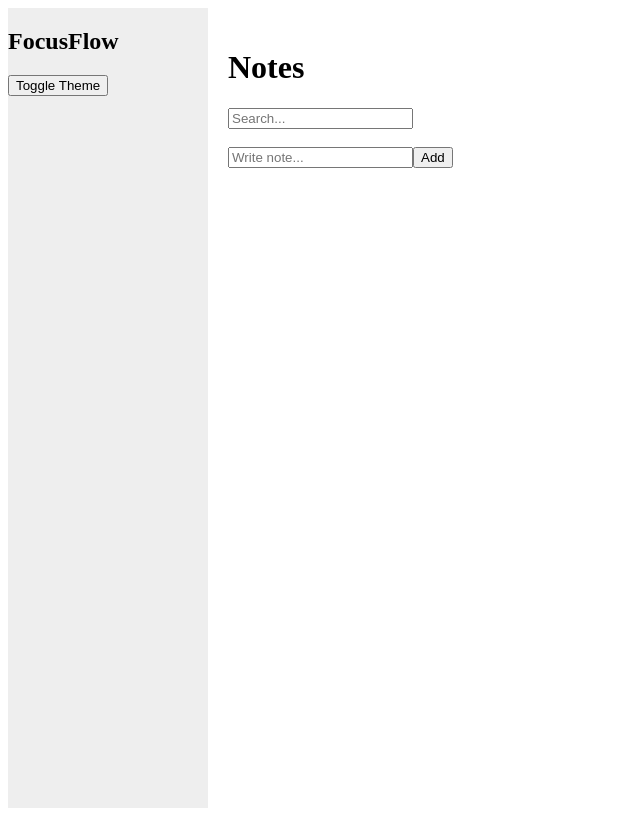
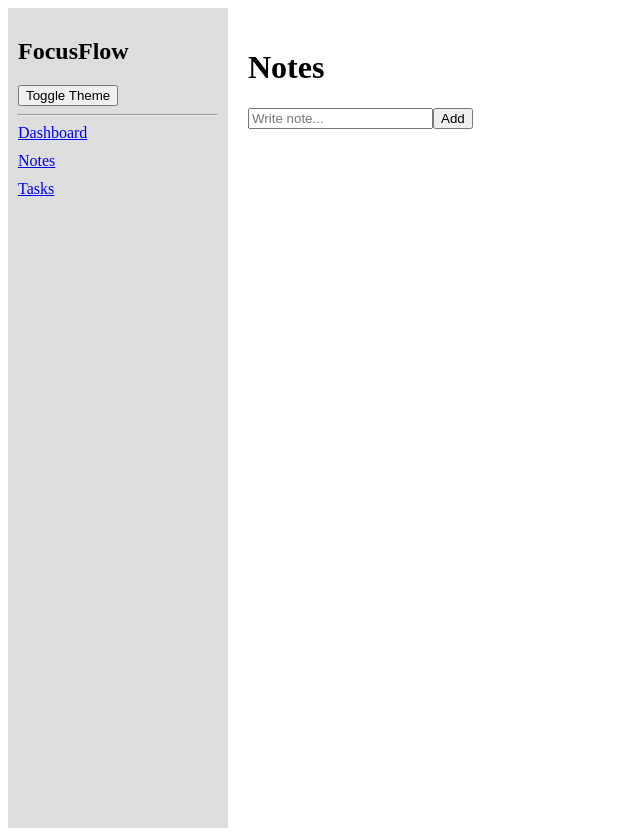
Before and after one commit to shubhamyadav-29/focusflow-ai, a React (Vite) app: page /notes in a window 1280 px wide. Shown: the whole page, without its empty margins (0-640 px from the left). Built offline with nearby package versions, Linux system fonts and the light colour scheme; sample sign-in values are in the browser's storage.

Commit message:
Day-7: Authentication and protected routing implemented

```diff
--- a/src/components/Sidebar.jsx
+++ b/src/components/Sidebar.jsx
@@ -1,3 +1,4 @@
+import { NavLink } from "react-router-dom"
 import { useContext } from "react"
 import { ThemeContext } from "../context/ThemeContext"
 
@@ -9,13 +10,22 @@ export default function Sidebar() {
     <div style={{
       width: "200px",
       height: "100vh",
-      background: dark ? "#222" : "#eee"
+      background: dark ? "#222" : "#ddd",
+      padding: "10px"
     }}>
+
       <h2>FocusFlow</h2>
 
-      <button onClick={toggleTheme}>
-        Toggle Theme
-      </button>
+      <button onClick={toggleTheme}>Toggle Theme</button>
+
+      <hr />
+
+      <nav style={{ display: "flex", flexDirection: "column", gap: "10px" }}>
+        <NavLink to="/">Dashboard</NavLink>
+        <NavLink to="/notes">Notes</NavLink>
+        <NavLink to="/tasks">Tasks</NavLink>
+      </nav>
+
     </div>
   )
 }
--- a/src/pages/Notes.jsx
+++ b/src/pages/Notes.jsx
@@ -5,33 +5,34 @@ export default function Notes() {
 
   const [notesList, setNotesList] = useLocalStorage("notes", [])
   const [note, setNote] = useState("")
-  const [search, setSearch] = useState("")
+  const [loading, setLoading] = useState(false)
+  const [message, setMessage] = useState("")
 
-  const handleAddNote = () => {
-    if (!note.trim()) return
+  const handleAddNote = async () => {
+
+    if (!note.trim()) {
+      setMessage("Note cannot be empty ❌")
+      return
+    }
+
+    setLoading(true)
+
+    // ⭐ fake API delay
+    await new Promise(res => setTimeout(res, 1000))
+
     setNotesList([...notesList, note])
     setNote("")
+    setLoading(false)
+    setMessage("Note added successfully ✅")
+
+    setTimeout(() => setMessage(""), 2000)
   }
-
-  const handleDelete = (index) => {
-    setNotesList(notesList.filter((_, i) => i !== index))
-  }
-
-  const filteredNotes = notesList.filter(n =>
-    n.toLowerCase().includes(search.toLowerCase())
-  )
 
   return (
     <div>
       <h1>Notes</h1>
 
-      <input
-        placeholder="Search..."
-        value={search}
-        onChange={(e) => setSearch(e.target.value)}
-      />
-
-      <br /><br />
+      {message && <p>{message}</p>}
 
       <input
         value={note}
@@ -39,14 +40,13 @@ export default function Notes() {
         placeholder="Write note..."
       />
 
-      <button onClick={handleAddNote}>Add</button>
+      <button onClick={handleAddNote}>
+        {loading ? "Adding..." : "Add"}
+      </button>
 
       <ul>
-        {filteredNotes.map((n, index) => (
-          <li key={index}>
-            {n}
-            <button onClick={() => handleDelete(index)}>Delete</button>
-          </li>
+        {notesList.map((n, i) => (
+          <li key={i}>{n}</li>
         ))}
       </ul>
     </div>
```
